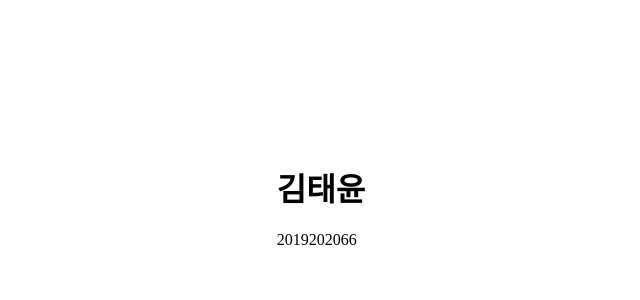
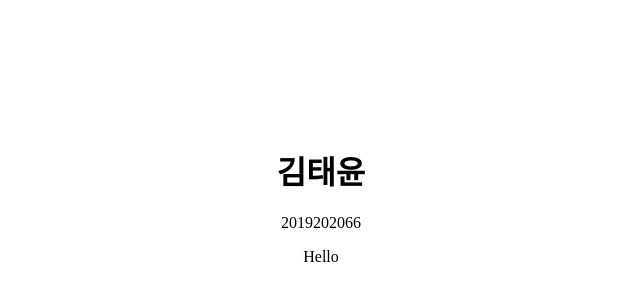
Before and after one commit to evas911/test20220302, a website built with Parcel: page profile_0322.html in a window 1280 px wide. Shown: the part 204-504 px from the top of the page, without its empty margins (319-959 px from the left). Built offline with nearby package versions, Linux system fonts and the light colour scheme.

Commit message:
2nd profile

```diff
--- a/profile_0322.css
+++ b/profile_0322.css
@@ -3,4 +3,5 @@ body{
   display: flex;
   justify-content: center;
   align-items: center;
+  text-align: center;
 }
--- a/profile_0322.html
+++ b/profile_0322.html
@@ -11,6 +11,7 @@
   <div class="container">
     <h1>김태윤</h1>
     <p>2019202066</p>
+    <p>Hello</p>
   </div>
 </body>
 </html>
```
